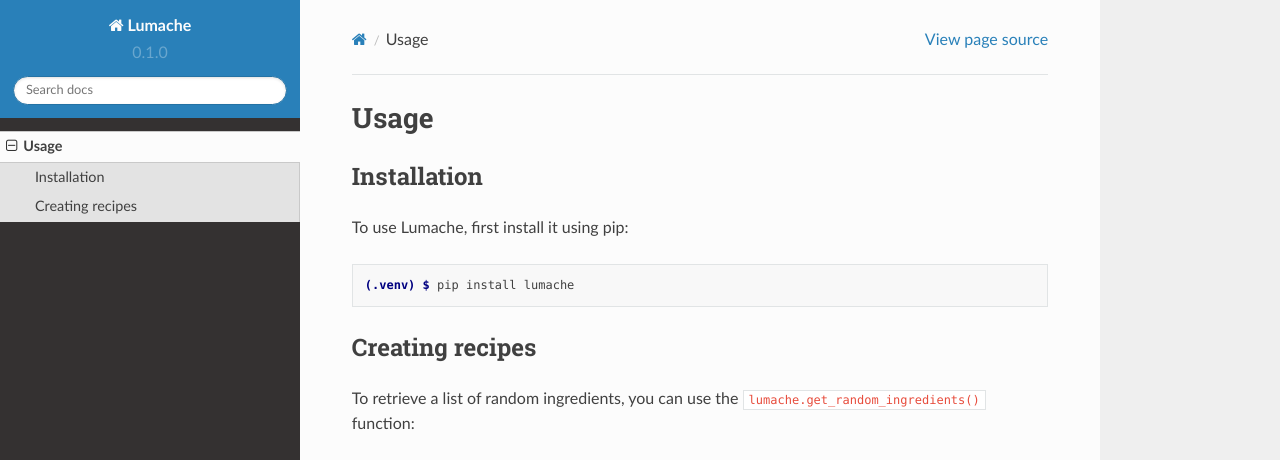
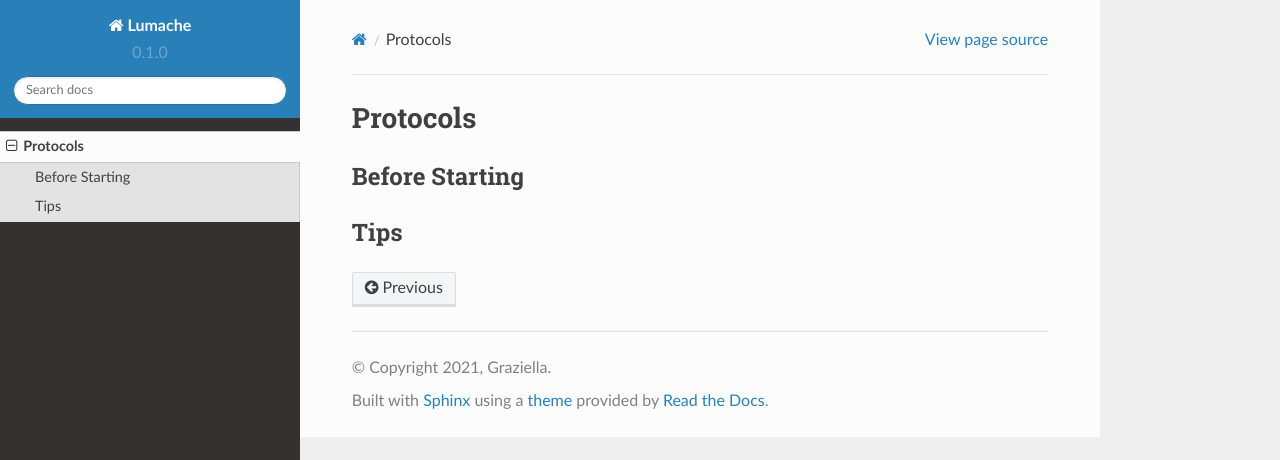
Before and after one commit to obegik/website_readdocs, a Sphinx documentation site: the page built from docs/source/usage.rst, in a window 1280 px wide and 1095 px high. Shown: the top 460 px of the window. Built offline with Sphinx 7.4.7 and the Read the Docs theme 2.0.0, drawn with Linux system fonts in a browser that asks for light colours; pages that are not in the unit, such as notebooks, are missing from menus; some of the changed text lies outside the part shown; grey boxes are pictures that could not be loaded.

Commit message:
Update usage.rst

```diff
--- a/docs/source/usage.rst
+++ b/docs/source/usage.rst
@@ -1,33 +1,10 @@
-Usage
+Protocols
 =====
 
-.. _installation:
 
-Installation
+Before Starting
 ------------
 
-To use Lumache, first install it using pip:
 
-.. code-block:: console
-
-   (.venv) $ pip install lumache
-
-Creating recipes
+Tips
 ----------------
-
-To retrieve a list of random ingredients,
-you can use the ``lumache.get_random_ingredients()`` function:
-
-.. autofunction:: lumache.get_random_ingredients
-
-The ``kind`` parameter should be either ``"meat"``, ``"fish"``,
-or ``"veggies"``. Otherwise, :py:func:`lumache.get_random_ingredients`
-will raise an exception.
-
-.. autoexception:: lumache.InvalidKindError
-
-For example:
-
->>> import lumache
->>> lumache.get_random_ingredients()
-['shells', 'gorgonzola', 'parsley']
```
